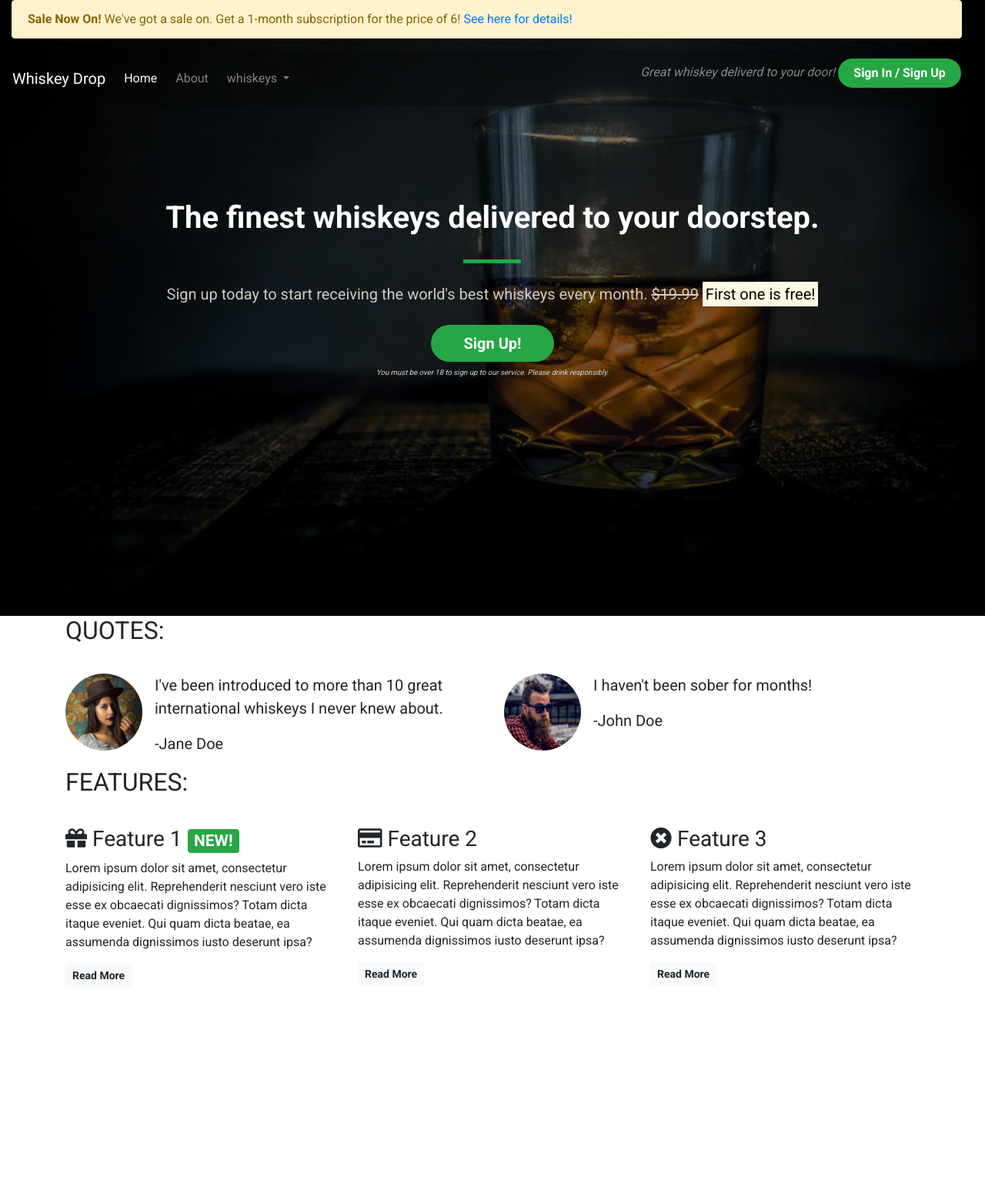
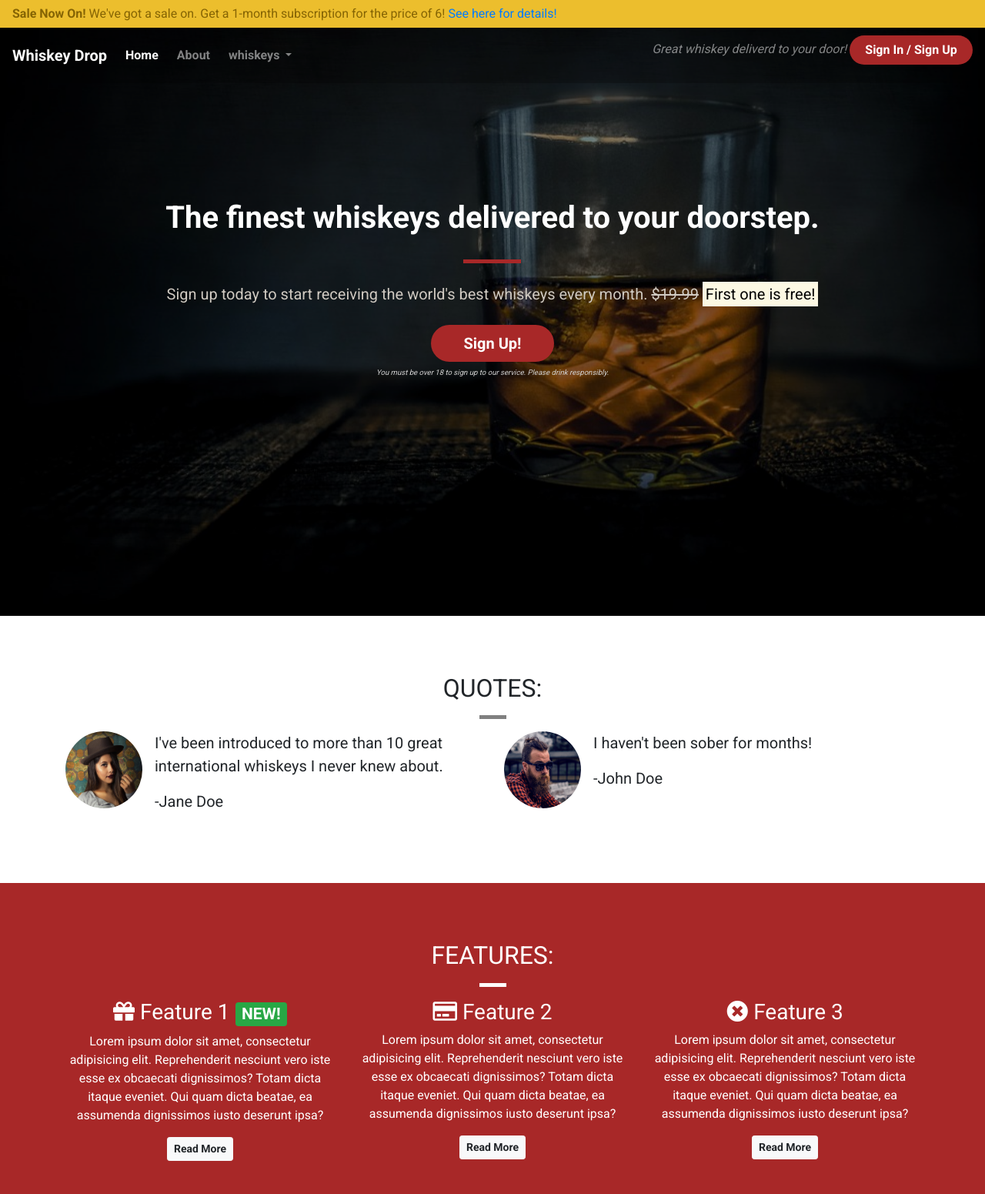
Before and after one commit to sjoates28/bootstrap4, a plain HTML site: page index.html in a window 1280 px wide. Shown: the whole page at 77% size. Before the commit the page ends 1299 px from the top, so only its background shows below. Drawn offline with nearby package versions, Linux system fonts and the light colour scheme.

Commit message:
Enhanced styling of the alert and content containers, navbar menu, page headers and block dividers

```diff
--- a/css/style.css
+++ b/css/style.css
@@ -2,12 +2,32 @@ body {
     font-family: 'Roboto', sans-serif;
 }
 
-.alert-container {}
+.container-wrapper {}
+
+.container-wrapper--green {
+    background-color: #a82828;
+    ;
+    color: white;
+}
+
+.alert-container .col-12 {
+    padding-left: 0;
+    padding-right: 0;
+}
+
+.site-wide-alert {
+    border-radius: 0;
+    margin-bottom: 0;
+    padding: 5px 15px;
+    background-color: #ecbe2d;
+    border-color: #ecbe2d;
+}
+
+/*..............................Callout..............................*/
 
 .callout-container {
     height: 100vh;
-
-     background: url("../images/whiskey-background-image.jpg") no-repeat bottom right fixed;
+    background: url("../images/whiskey-background-image.jpg") no-repeat bottom right fixed;
     -webkit-background-size: cover;
     -moz-background-size: cover;
     -o-background-size: cover;
@@ -18,7 +38,7 @@ body {
     justify-content: center;
 
     position: relative;
-    }
+}
 
 .opaque-overlay {
     position: absolute;
@@ -33,6 +53,18 @@ body {
 
 .features-containter {}
 
+/*..............................Page headers..............................*/
+
+.page-header {
+    margin-top: 0;
+    margin-bottom: 0;
+    text-align: center;
+}
+
+.page-header h2 {
+    margin-top: 0;
+}
+
 /*..............................Block dividers..............................*/
 
 .block-divider {
@@ -42,22 +74,34 @@ body {
 }
 
 .block-divider--orange {
-    background-color: #26a745;
+    background-color: #a82828;
 }
 
-.block-divider-short {
+.block-divider--short {
     width: 35px;
+    background-color: gray;
 }
 
-/*..............................Jumbotron..............................*/
+.block-divider--white {
+    background-color: white;
+}
+
+/*..............................Content containers..............................*/
+
+.content-container {
+    padding-top: 75px;
+    padding-bottom: 75px;
+}
+
+/*..............................Navbar..............................*/
 
 .navalert-container {
     position: absolute;
     top: 0;
     left: 0;
+    z-index: 1;
     padding-left: 0;
-    scroll-padding-right: 0;
-    z-index: 1;
+    padding-right: 0;
 }
 
 .navbar {
@@ -67,6 +111,25 @@ body {
     background-color: rgba(0, 0, 0, 0.25);
 }
 
+.navbar .navbar-toggler {
+    border: 0;
+}
+
+.navbar-brand {
+    font-weight: bold;
+}
+
+.navbar .navbar-nav a {
+    font-weight: bold;
+}
+
+.navbar-nav .dropdown-menu {
+    background-color: initial;
+}
+
+.navbar .dropdown-item {
+    color: white;
+}
 /*..............................Jumbotron..............................*/
 
 .jumbotron {
@@ -100,13 +163,18 @@ body {
 
 .btn--green {
     color: white;
-    background-color: #26a745;
+    background-color: #a82828;
 }
 
 .btn--green:hover,
 .btn--green:active,
 .btn--green:focus,
 .btn--green:active:focus {
-    background-color: #0e852a ;
-    border-color: #0e852a;
+    background-color: #ec2a2a ;
+    border-color: #ec2a2a;
 }
+
+.feature {
+    text-align: center;
+    margin-bottom: 40px;
+}
```
